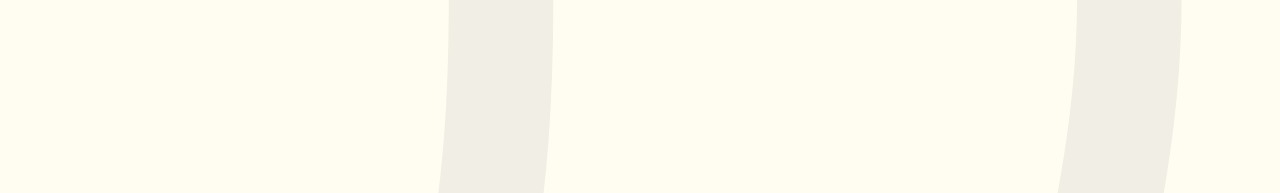
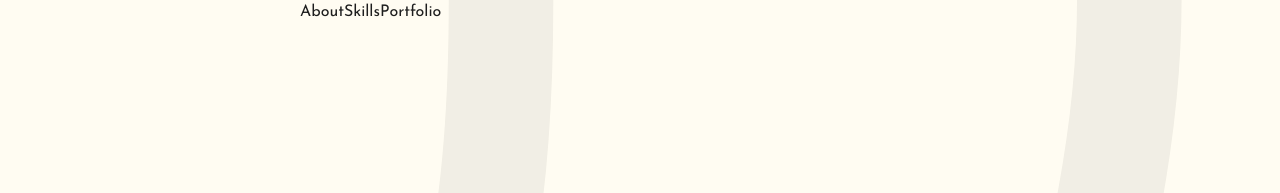
Before and after one commit to Terrell-byte/danielterrellsutton.com, a Svelte app in the folder core/: page / in a window 1280 px wide. Shown: the top 193 px of the page. Built offline with nearby package versions, Linux system fonts and the light colour scheme.

Commit message:
started on a navbar

```diff
--- a/core/src/App.svelte
+++ b/core/src/App.svelte
@@ -2,14 +2,20 @@
   import TailwindCSS from './app.css';
   import { draw } from 'svelte/transition';
 	import { quintOut } from 'svelte/easing';
+  import { fade } from 'svelte/transition';
   import { onMount } from 'svelte';
 
+
   let showLines = false
+  let showLanding = false
 
   onMount(() => {
     setTimeout(() => {
       showLines = true
     }, 1000)
+    setTimeout(() => {
+      showLanding = true
+    }, 2000)
   })
 </script>
 
@@ -18,9 +24,37 @@
   <div class="absolute top-0 left-0 w-full h-full object-cover">
     <svg width="100%" height="100%" viewBox="0 0 3085 1953" fill="none" xmlns="http://www.w3.org/2000/svg" preserveAspectRatio="none">
       {#if showLines}
-        <path transition:draw="{{duration: 5000, easing: quintOut}}" d="M3085 1811.64C2000.06 1811.64 2721.78 1027.28 2721.78 0.000151677M0 1426.57C957.576 1426.57 1207.58 1027.28 1207.58 0M688.701 1953C688.701 1655.56 1539.36 1580.92 1539.36 1953" stroke="#1E1E1E" stroke-opacity="0.06" stroke-width="252"/>
+        <path transition:draw="{{duration: 6000, easing: quintOut}}" d="M3085 1811.64C2000.06 1811.64 2721.78 1027.28 2721.78 0.000151677M0 1426.57C957.576 1426.57 1207.58 1027.28 1207.58 0M688.701 1953C688.701 1655.56 1539.36 1580.92 1539.36 1953" stroke="#1E1E1E" stroke-opacity="0.06" stroke-width="252"/>
       {/if}
       </svg>
+  </div>
+
+  <div>
+    {#if showLanding}
+    <nav transition:fade class="fixed justify-center">
+      <ul class="flex flex-row justify-between">
+        <li>
+          <a href="#home">
+            <svg>
+
+            </svg>
+          </a>
+        </li>
+
+        <li>
+          <a href="#about">About</a>
+        </li>
+
+        <li>
+          <a href="#skills">Skills</a>
+        </li>
+
+        <li>
+          <a href="#portfolio">Portfolio</a>
+        </li>
+      </ul>
+    </nav>
+    {/if}
   </div>
 </section>
 <section class="w-full h-screen bg-slate-700">
```
